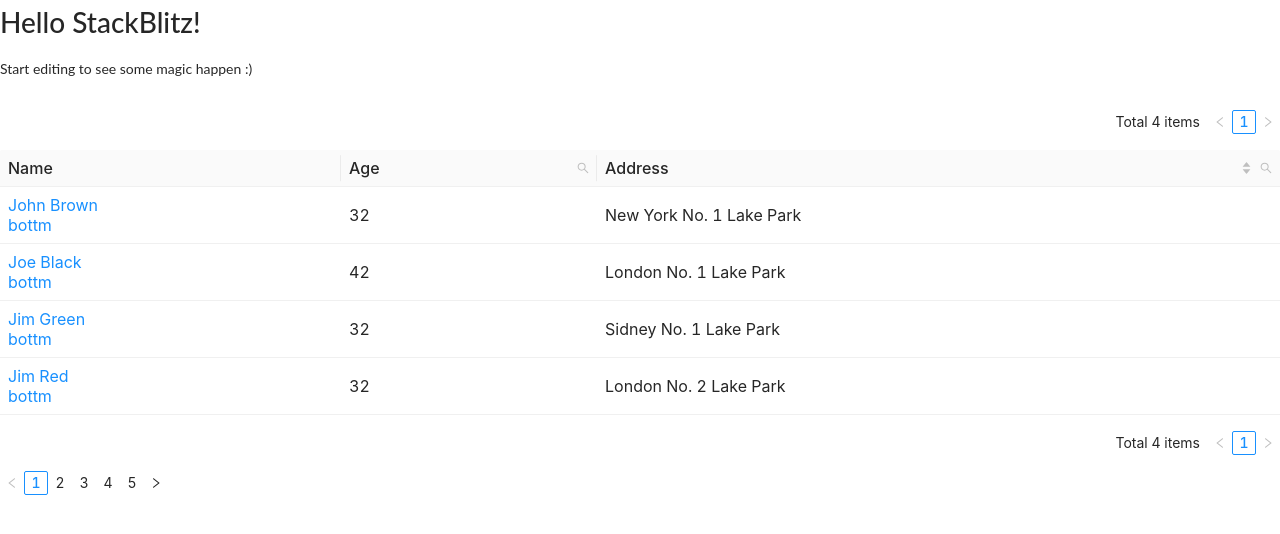
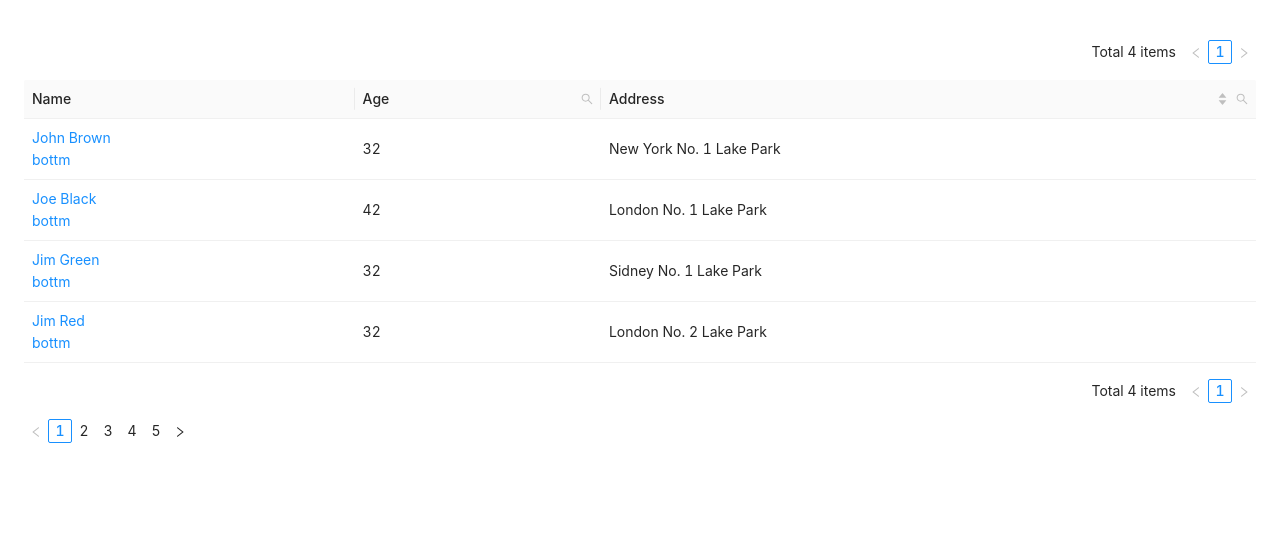
Before and after one commit to thunderperfect/react-antd, a React (Create React App) app: page / in a window 1280 px wide. Shown: the top 534 px of the page. Built offline with nearby package versions, Linux system fonts and the light colour scheme.

Commit message:
Working Filter

```diff
--- a/public/index.html
+++ b/public/index.html
@@ -1 +1,12 @@
-<div id="root"></div>
+<!DOCTYPE html>
+<html lang="en">
+  <head>
+    <meta charset="utf-8">
+    <meta name="viewport" content="width=device-width, initial-scale=1, shrink-to-fit=no">
+    <meta name="theme-color" content="#000000">
+  </head>
+  <body>
+    <div id="root" style="padding: 24px" />
+    <script>var mountNode = document.getElementById('root');</script>
+  </body>
+</html>
--- a/src/AntTable.js
+++ b/src/AntTable.js
@@ -31,6 +31,9 @@ const data = [
 ];
 
 export default function AntTable(props) {
+
+  const searchInput = React.useRef(null)
+
   const [searchText, setSearchText] = React.useState("");
   const [searchedColumn, setSearchedColumn] = React.useState("");
   const getColumnSearchProps = (dataIndex) => ({
@@ -42,9 +45,7 @@ export default function AntTable(props) {
     }) => (
       <div style={{ padding: 8 }}>
         <Input
-          ref={(node) => {
-            this.searchInput = node;
-          }}
+          ref={ searchInput }
           placeholder={`Search ${dataIndex}`}
           value={selectedKeys[0]}
           onChange={(e) =>
@@ -96,7 +97,10 @@ export default function AntTable(props) {
         : "",
     onFilterDropdownVisibleChange: (visible) => {
       if (visible) {
-        setTimeout(() => this.searchInput.select(), 100);
+        setTimeout(
+          () => searchInput && searchInput.current && searchInput.current.select()
+        )
+        // null check above: as its initial value was null
       }
     },
     render: (text) =>
--- a/src/App.js
+++ b/src/App.js
@@ -1,17 +1,14 @@
 import React from 'react';
+import ReactDOM from 'react-dom';
+import 'antd/dist/antd.css';
 import './style.css';
-import AntTable from './AntTable';
+import { Table, Input, Button, Space } from 'antd';
+import Highlighter from 'react-highlight-words';
+
+import { SearchOutlined } from '@ant-design/icons';
+import  AntTable  from './AntTable';
+
 
 export default function App() {
-  return (
-    <div className="container">
-      <h1>Hello StackBlitz!</h1>
-      <p>Start editing to see some magic happen :)</p>
-      <div>
-        <div className="col ">
-          <AntTable />
-        </div>
-      </div>
-    </div>
-  );
+    return <AntTable />;
 }
--- a/src/index.js
+++ b/src/index.js
@@ -1,6 +1,6 @@
-import React from "react";
-import ReactDOM from "react-dom";
+import React from 'react';
+import ReactDOM from 'react-dom';
 
 import App from "./App";
 
-ReactDOM.render(<App />, document.getElementById("root"));
+ReactDOM.render(<App />, document.getElementById('root'));
```
Also changed, not shown: package.json (+3 -5 lines).
